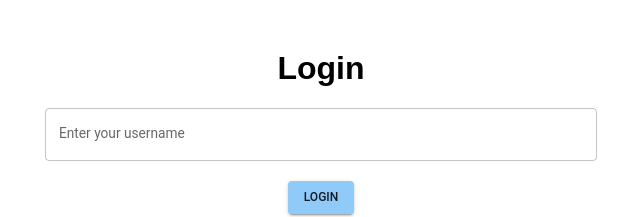
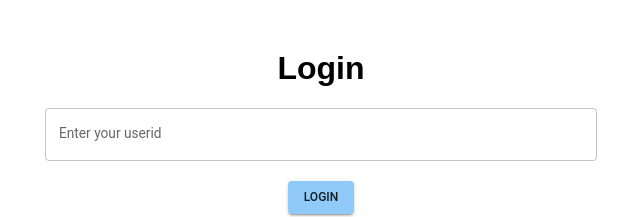
Before and after one commit to srini2203/new, a React (Create React App) app in the folder my-app/: page / in a window 1280 px wide. Shown: the top 217 px of the page, without its empty margins (319-959 px from the left). Built offline with nearby package versions, Linux system fonts and the light colour scheme; no server answers.

Commit message:
Slight modifications

```diff
--- a/my-app/src/App.js
+++ b/my-app/src/App.js
@@ -37,12 +37,13 @@ const App = () => {
   useEffect(() => {
     posthog.init('phc_YGT2EnmKDc5ZAl2x3R9oIpXeQ564MXaPir2JNm0C4ve', {
       api_host: 'https://us.i.posthog.com',
-      debug: 'true',
+      disable_session_recording: true,
     });
   }, []);
 
   useEffect(() => {
     if (loggedInUser) {
+
       posthog.capture('pageview', {
         page_name: 'App_page',
         user: loggedInUser,
--- a/my-app/src/Login.js
+++ b/my-app/src/Login.js
@@ -21,19 +21,19 @@ const theme = createTheme({
   },
 });
 
-const validUsers = ['Srini','Parasu','Sakthi'];
+const validUsers = ['100','200','300'];
 
 const Login = ({onLogin}) => {
 
-  const [username, setUsername] = useState('');
+  const [userid, setUserId] = useState('');
 
   const handleLogin = () => {
-    if (validUsers.includes(username)) {
-      onLogin(username);
-      posthog.identify(username);
-      posthog.capture('user_logged_in', { username });
+    if (validUsers.includes(userid)) {
+      onLogin(userid);
+      posthog.identify(userid);
+      posthog.capture('user_logged_in', { userid});
     } else {
-      alert('Invalid username. Please try again.');
+      alert('Invalid userid. Please try again.');
     }
   };
 
@@ -42,10 +42,10 @@ const Login = ({onLogin}) => {
       <Container maxWidth="sm" style={{ marginTop:'50px',textAlign:'center' }}>
         <h1>Login</h1>
         <TextField
-          label="Enter your username"
+          label="Enter your userid"
           variant="outlined"
-          value={username}
-          onChange={(e) => setUsername(e.target.value)}
+          value={userid}
+          onChange={(e) => setUserId(e.target.value)}
           fullWidth
           style={{ marginBottom: '20px' }}
         />
```
